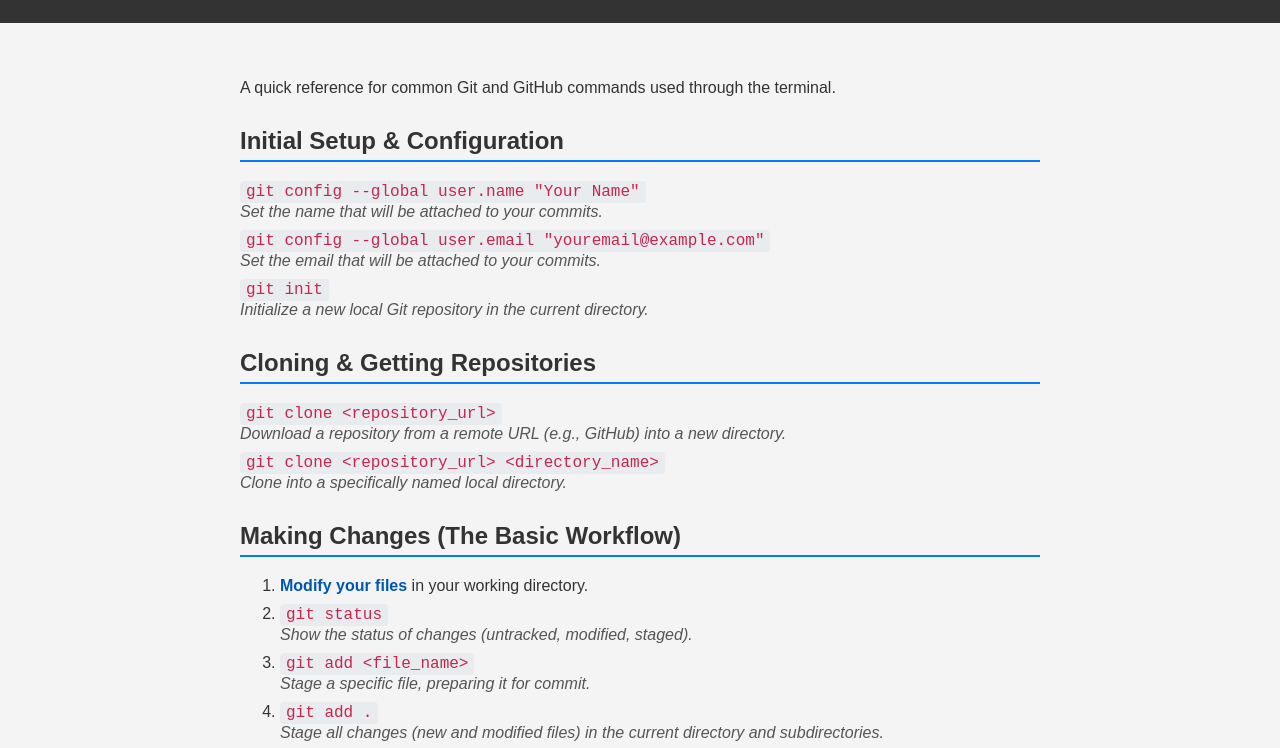
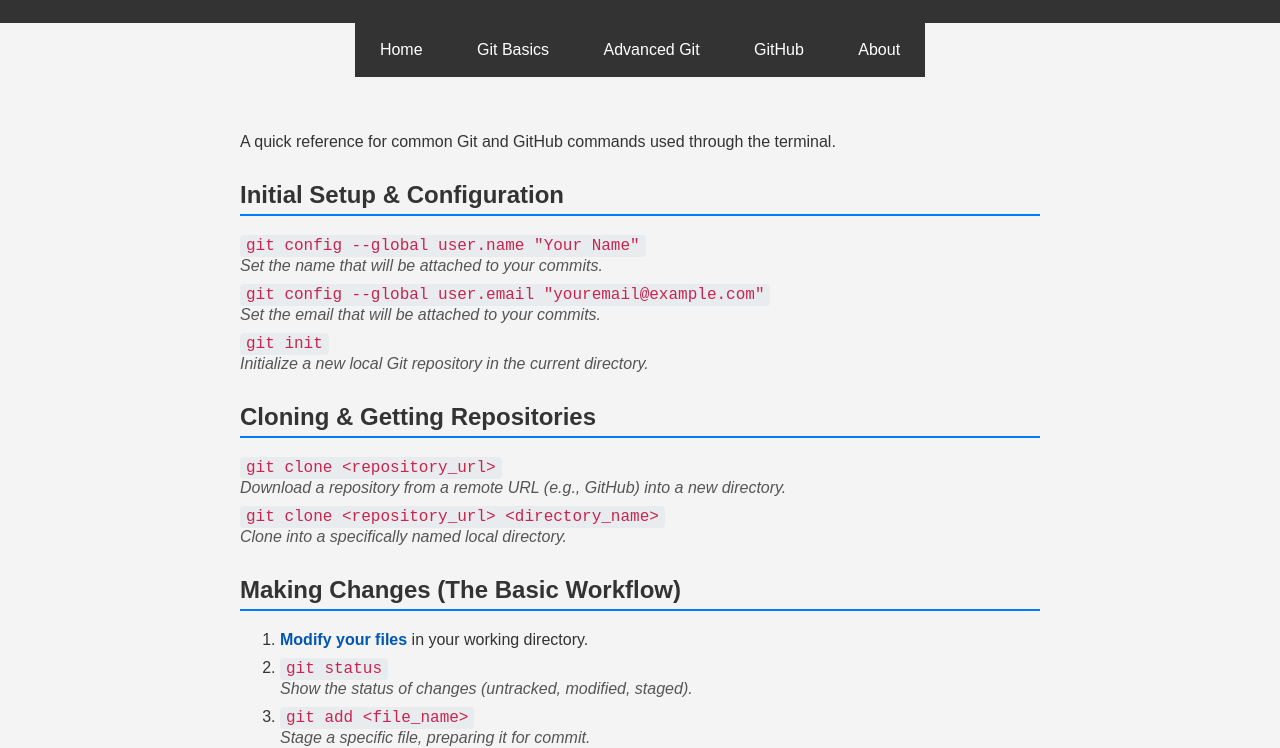
Before and after one commit to GGgdn3D/GGgdn3D, a plain HTML site: page index.html in a window 1280 px wide. Shown: the part 89-837 px from the top of the page. Drawn offline with Linux system fonts and the light colour scheme.

Commit message:
updated index with menu link

```diff
--- a/index.html
+++ b/index.html
@@ -56,12 +56,47 @@
             color: #555;
             margin-top: 2px;
         }
+        /* Styles for the new navigation menu */
+        nav {
+            background-color: #333; /* Dark background for the nav bar */
+            padding: 10px 0;
+            text-align: center; /* Center the menu items */
+        }
+        nav ul {
+            list-style-type: none;
+            margin: 0;
+            padding: 0;
+            overflow: hidden; /* Clear floats */
+        }
+        nav ul li {
+            display: inline-block; /* Arrange items horizontally */
+            margin: 0 10px; /* Spacing between menu items */
+        }
+        nav ul li a {
+            color: white; /* Link text color */
+            text-decoration: none;
+            padding: 8px 15px;
+            display: block;
+        }
+        nav ul li a:hover {
+            background-color: #555; /* Hover effect for links */
+            border-radius: 4px;
+        }
     </style>
 </head>
 <body>
     <header>
         <h1>GitHub Command Cheat Sheet</h1>
     </header>
+    <nav>
+        <ul>
+            <li><a href="#">Home</a></li>
+            <li><a href="#">Git Basics</a></li>
+            <li><a href="#">Advanced Git</a></li>
+            <li><a href="#">GitHub</a></li>
+            <li><a href="#">About</a></li>
+        </ul>
+    </nav>
     <main>
         <p>A quick reference for common Git and GitHub commands used through the terminal.</p>
 
```
